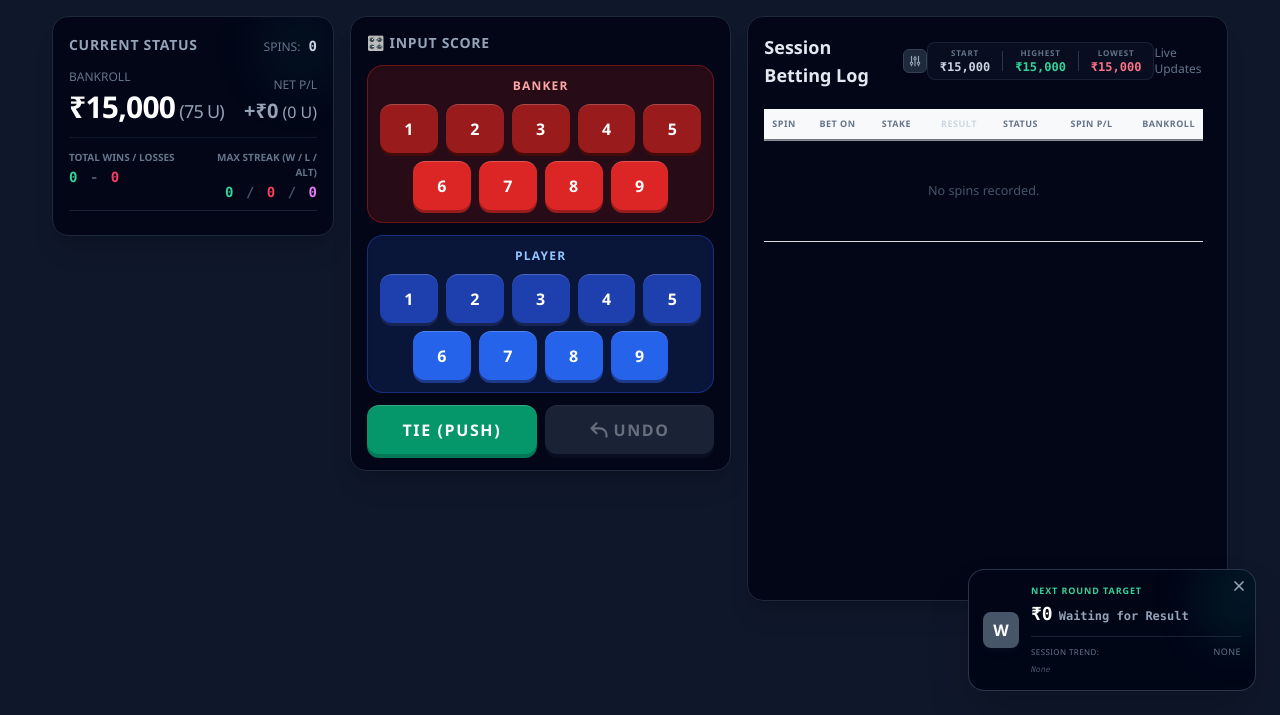
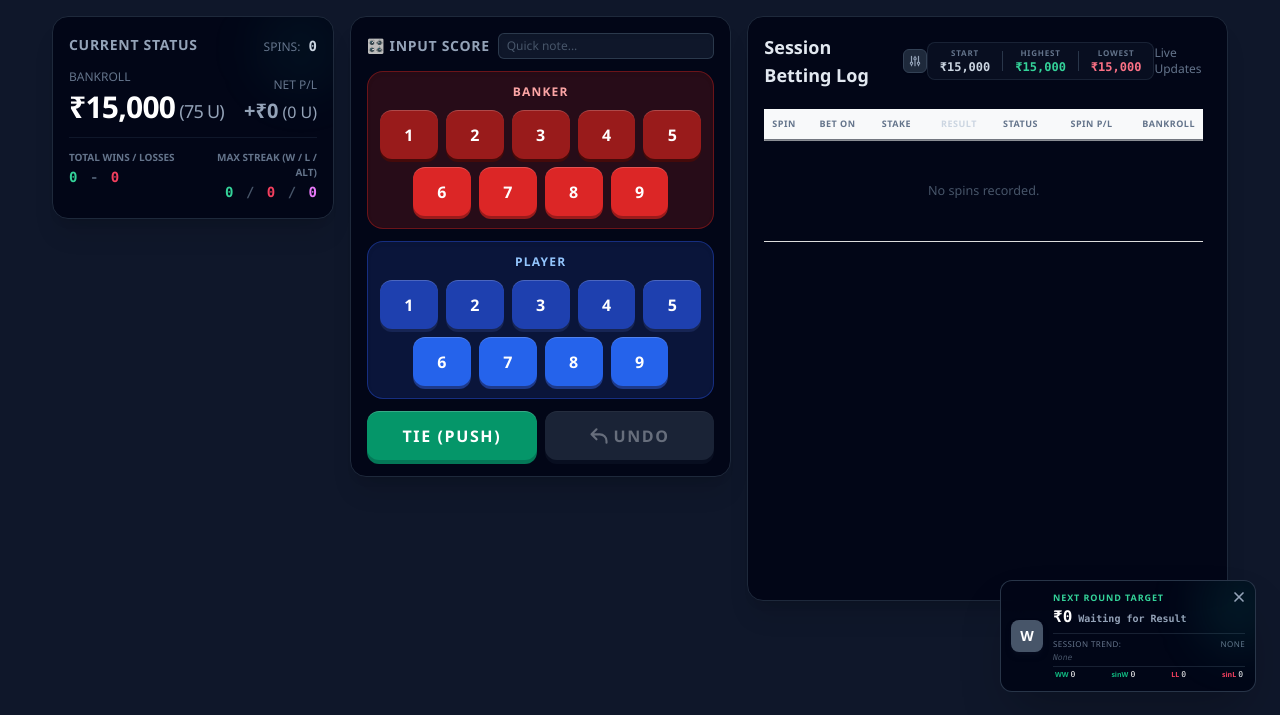
Before and after one commit to mallikambala/Malli-Baccarat-Dalembert, a Flask app: page / in a window 1280 px wide. Shown: the part 85-800 px from the top of the page. Run offline with Flask 3, Linux system fonts and the light colour scheme; data that the repository does not hold is empty; some libraries are stand-ins or nearby versions.

Commit message:
Streak Counter WW LL sinW sinL

```diff
--- a/static/js/script.js
+++ b/static/js/script.js
@@ -118,7 +118,8 @@ const renderNumberGrid = (lastSpunNumber = null, state) => {
 };
 
 const updateTargetIndicator = (indicator, desc, targetType) => {
-    indicator.className = "w-9 h-9 rounded-lg flex items-center justify-center font-bold text-white text-base shadow-md shrink-0";
+    // Adjusted w-8 h-8 rounded-lg text-sm to shrink icon overall
+    indicator.className = "w-8 h-8 rounded-lg flex items-center justify-center font-bold text-white text-sm shadow-md shrink-0";
 
     if (targetType === "Player") { indicator.classList.add("bg-blue-600", "shadow-blue-900/40"); indicator.innerText = "P"; if(desc) desc.innerText = "on Player"; }
     else if (targetType === "Banker") { indicator.classList.add("bg-red-600", "shadow-red-900/40"); indicator.innerText = "B"; if(desc) desc.innerText = "on Banker"; }
@@ -151,18 +152,19 @@ const updatePopupHUD = (state) => {
         }
     }
 
+    // Adjusted wrapper classes to p-2.5 rounded-xl
     if (lastRealSpin) {
         if (lastRealSpin.outcome === "Win") {
-            popupCard.className = "bg-emerald-950/95 border border-emerald-500/80 rounded-2xl p-3.5 shadow-2xl shadow-emerald-500/10 relative overflow-hidden backdrop-blur-md transition-all duration-300";
+            popupCard.className = "bg-emerald-950/95 border border-emerald-500/80 rounded-xl p-2.5 shadow-2xl shadow-emerald-500/10 relative overflow-hidden backdrop-blur-md transition-all duration-300";
             if (glowCircle) glowCircle.className = "absolute -right-6 -top-6 w-20 h-24 bg-emerald-400/20 rounded-full blur-xl";
             document.querySelector('#next_play_popup svg').setAttribute('stroke', '#a7f3d0');
         } else {
-            popupCard.className = "bg-rose-950/95 border border-rose-500/80 rounded-2xl p-3.5 shadow-2xl shadow-rose-500/10 relative overflow-hidden backdrop-blur-md transition-all duration-300";
+            popupCard.className = "bg-rose-950/95 border border-rose-500/80 rounded-xl p-2.5 shadow-2xl shadow-rose-500/10 relative overflow-hidden backdrop-blur-md transition-all duration-300";
             if (glowCircle) glowCircle.className = "absolute -right-6 -top-6 w-20 h-24 bg-rose-400/20 rounded-full blur-xl";
             document.querySelector('#next_play_popup svg').setAttribute('stroke', '#fecdd3');
         }
     } else {
-        popupCard.className = "bg-slate-950/95 border border-slate-700/80 rounded-2xl p-3.5 shadow-2xl relative overflow-hidden backdrop-blur-md transition-all duration-300";
+        popupCard.className = "bg-slate-950/95 border border-slate-700/80 rounded-xl p-2.5 shadow-2xl relative overflow-hidden backdrop-blur-md transition-all duration-300";
         if (glowCircle) glowCircle.className = "absolute -right-6 -top-6 w-20 h-24 bg-teal-500/10 rounded-full blur-xl";
         document.querySelector('#next_play_popup svg').setAttribute('stroke', '#94a3b8');
     }
@@ -171,6 +173,8 @@ const updatePopupHUD = (state) => {
     document.getElementById('popup_bet_display').innerText = formatDisplay(state.next_bet, 'small', true);
 
     let streakStr = `<span class="text-slate-500 font-medium">NONE</span>`;
+    let countWW = 0, countLL = 0, countSinW = 0, countSinL = 0;
+
     if (state.history && state.history.length > 0) {
         let latest = state.history[0];
         let w = latest.runWin || 0;
@@ -190,31 +194,99 @@ const updatePopupHUD = (state) => {
         } else if (a === 2) {
             streakStr = `<span class="text-fuchsia-400">ALT x2</span>`;
         }
+
+        let wlSpinsList = state.history.filter(s => s.outcome === 'Win' || s.outcome === 'Loss').slice(0, 36).reverse();
+
+        if (wlSpinsList.length > 0) {
+            let blocks = Array();
+            let currentBlock = { outcome: wlSpinsList[0].outcome, count: 1 };
+
+            for (let i = 1; i < wlSpinsList.length; i++) {
+                if (wlSpinsList[i].outcome === currentBlock.outcome) {
+                    currentBlock.count++;
+                } else {
+                    blocks.push(currentBlock);
+                    currentBlock = { outcome: wlSpinsList[i].outcome, count: 1 };
+                }
+            }
+            blocks.push(currentBlock);
+
+            let wBlocks = blocks.filter(b => b.outcome === 'Win');
+            if (wBlocks.length > 0) {
+                let latestType = wBlocks[wBlocks.length - 1].count >= 2 ? 'WW' : 'sinW';
+                let count = 0;
+                for (let i = wBlocks.length - 1; i >= 0; i--) {
+                    let t = wBlocks[i].count >= 2 ? 'WW' : 'sinW';
+                    if (t === latestType) count++;
+                    else break;
+                }
+                if (latestType === 'WW') countWW = count;
+                else countSinW = count;
+            }
+
+            let lBlocks = blocks.filter(b => b.outcome === 'Loss');
+            if (lBlocks.length > 0) {
+                let latestType = lBlocks[lBlocks.length - 1].count >= 2 ? 'LL' : 'sinL';
+                let count = 0;
+                for (let i = lBlocks.length - 1; i >= 0; i--) {
+                    let t = lBlocks[i].count >= 2 ? 'LL' : 'sinL';
+                    if (t === latestType) count++;
+                    else break;
+                }
+                if (latestType === 'LL') countLL = count;
+                else countSinL = count;
+            }
+        }
     }
 
     const streakValEl = document.getElementById('popup_current_streak_val');
     if (streakValEl) streakValEl.innerHTML = streakStr;
 
+    const wwEl = document.getElementById('trend_ww');
+    if (wwEl) wwEl.innerText = countWW;
+    const llEl = document.getElementById('trend_ll');
+    if (llEl) llEl.innerText = countLL;
+    const sinwEl = document.getElementById('trend_sinw');
+    if (sinwEl) sinwEl.innerText = countSinW;
+    const sinlEl = document.getElementById('trend_sinl');
+    if (sinlEl) sinlEl.innerText = countSinL;
+
     const popupTrendContainer = document.getElementById('popup_trend_container');
     if (popupTrendContainer) {
         if (!state.history || state.history.length === 0) {
-            popupTrendContainer.innerHTML = `<span class="text-[8px] text-slate-600 font-mono italic">None</span>`;
+            popupTrendContainer.innerHTML = `<span class="text-[8px] text-slate-600 font-mono italic col-span-12">None</span>`;
         } else {
             let wlSpins = state.history.filter(s => s.outcome === 'Win' || s.outcome === 'Loss');
 
             if (wlSpins.length === 0) {
-                popupTrendContainer.innerHTML = `<span class="text-[8px] text-slate-600 font-mono italic">None</span>`;
+                popupTrendContainer.innerHTML = `<span class="text-[8px] text-slate-600 font-mono italic col-span-12">None</span>`;
             } else {
-                let recentSpins = wlSpins.slice(0, 30).reverse();
+                let recentSpins = wlSpins.slice(0, 36).reverse();
                 let trendHtml = '';
 
-                recentSpins.forEach(s => {
+                for(let i=0; i < recentSpins.length; i++) {
+                    let s = recentSpins[i];
+
+                    let isStreak = false;
+                    if ((i > 0 && recentSpins[i-1].outcome === s.outcome) ||
+                        (i < recentSpins.length - 1 && recentSpins[i+1].outcome === s.outcome)) {
+                        isStreak = true;
+                    }
+
                     if (s.outcome === 'Win') {
-                        trendHtml += `<div class="w-[14px] h-[14px] rounded-[2px] bg-emerald-950/80 border border-emerald-500/50 text-emerald-400 flex items-center justify-center text-[8px] font-bold shadow-sm leading-none shrink-0">W</div>`;
+                        if (isStreak) {
+                            trendHtml += `<div class="w-[14px] h-[14px] rounded-t-[2px] bg-emerald-950/80 border-x border-t border-emerald-500/50 border-b-[3px] border-b-emerald-400 text-emerald-400 flex items-center justify-center text-[8px] font-bold shadow-sm leading-none">W</div>`;
+                        } else {
+                            trendHtml += `<div class="w-[14px] h-[14px] rounded-[2px] bg-emerald-950/80 border border-emerald-500/50 text-emerald-400 flex items-center justify-center text-[8px] font-bold shadow-sm leading-none">W</div>`;
+                        }
                     } else if (s.outcome === 'Loss') {
-                        trendHtml += `<div class="w-[14px] h-[14px] rounded-[2px] bg-rose-950/80 border border-rose-500/50 text-rose-400 flex items-center justify-center text-[8px] font-bold shadow-sm leading-none shrink-0">L</div>`;
+                        if (isStreak) {
+                            trendHtml += `<div class="w-[14px] h-[14px] rounded-t-[2px] bg-rose-950/80 border-x border-t border-rose-500/50 border-b-[3px] border-b-rose-500 text-rose-400 flex items-center justify-center text-[8px] font-bold shadow-sm leading-none">L</div>`;
+                        } else {
+                            trendHtml += `<div class="w-[14px] h-[14px] rounded-[2px] bg-rose-950/80 border border-rose-500/50 text-rose-400 flex items-center justify-center text-[8px] font-bold shadow-sm leading-none">L</div>`;
+                        }
                     }
-                });
+                }
 
                 popupTrendContainer.innerHTML = trendHtml;
             }
@@ -230,7 +302,6 @@ const dismissPopup = () => {
     if(popup) popup.classList.add('opacity-0', 'translate-y-12', 'pointer-events-none');
 };
 
-// COLUMN HIDE/SHOW LOGIC
 window.toggleColumnMenu = () => {
     document.getElementById('column_menu').classList.toggle('hidden');
 };
@@ -369,20 +440,22 @@ const updateUI = (state) => {
     if (maxAltEl) maxAltEl.innerText = maxRunAlt;
 
     const alertBox = document.getElementById('status_alert');
+    const alertContainer = document.getElementById('status_alert_container');
+
     if (state.status === "ACTIVE") {
         document.getElementById('number_grid_container').classList.remove('opacity-50', 'pointer-events-none', 'grayscale');
-        alertBox.className = "hidden";
+        if(alertContainer) alertContainer.classList.add('hidden');
     } else {
         document.getElementById('number_grid_container').classList.add('opacity-50', 'pointer-events-none', 'grayscale');
-        alertBox.classList.remove('hidden');
+        if(alertContainer) alertContainer.classList.remove('hidden');
 
         if (state.status === "TARGET_REACHED") {
-            alertBox.className = "flex flex-col space-y-2 rounded-xl p-2 border border-emerald-500 bg-emerald-950/30 text-emerald-400 mb-3";
+            alertBox.className = "flex flex-col space-y-2 rounded-xl p-2 border border-emerald-500 bg-emerald-950/30 text-emerald-400 mb-1 relative z-10";
             document.getElementById('status_icon').innerText = "🎯";
             document.getElementById('status_title').innerText = "Target Reached!";
             document.getElementById('status_msg').innerText = "Congratulations! You hit your target. Session saved.";
         } else if (state.status === "STOP_LOSS_HIT") {
-            alertBox.className = "flex flex-col space-y-2 rounded-xl p-2 border border-rose-500 bg-rose-950/30 text-rose-400 mb-3";
+            alertBox.className = "flex flex-col space-y-2 rounded-xl p-2 border border-rose-500 bg-rose-950/30 text-rose-400 mb-1 relative z-10";
             document.getElementById('status_icon').innerText = "🛑";
             document.getElementById('status_title').innerText = "Stop Loss Hit";
             document.getElementById('status_msg').innerText = "You have dropped to your stop loss limit.";
@@ -472,14 +545,13 @@ const updateUI = (state) => {
             outcomeBadge = `<span class="bg-slate-800 text-slate-400 border border-slate-700 px-1.5 py-0.5 rounded text-[8px] sm:text-[9px] font-bold uppercase tracking-wider font-mono">Push</span>`;
         }
 
-        // ADDED CLASSES FOR DYNAMIC HIDING
         logRows += `
             <tr class="${rowBgClass} transition-colors">
                 <td class="py-1.5 px-2 text-slate-400 font-mono font-medium text-[10px] sm:text-[11px] col-spin">${spin.spin}</td>
                 <td class="py-1.5 px-2 col-bet-on">${targetCell}</td>
                 <td class="py-1.5 px-2 font-mono font-medium text-slate-200 text-[10px] sm:text-xs col-stake">${formatDisplay(spin.bet_amount, 'small', true)}</td>
                 <td class="py-1.5 px-2 text-center col-result">${spunNumberCell}</td>
-                <td class="py-1.5 px-2 text-center col-status">${outcomeBadge}</td>
+                <td class="py-1.5 px-2 text-center">${outcomeBadge}</td>
                 <td class="py-1.5 px-2 text-right font-mono ${pnlClass} text-[10px] sm:text-xs col-spin-pnl">${formatDisplay(spin.pnl, 'small', true)}</td>
                 <td class="py-1.5 px-2 text-right font-mono font-bold text-white text-[10px] sm:text-xs col-bankroll">${formatDisplay(spin.bankroll, 'small', true)}</td>
             </tr>
@@ -558,10 +630,20 @@ const resetSession = async () => {
     }
 };
 
+document.addEventListener('DOMContentLoaded', () => {
+    const noteInput = document.getElementById('quick_note');
+    if (noteInput) {
+        noteInput.value = localStorage.getItem('casinoQuickNote') || '';
+        noteInput.addEventListener('input', (e) => {
+            localStorage.setItem('casinoQuickNote', e.target.value);
+        });
+    }
+});
+
 window.addEventListener('DOMContentLoaded', async () => {
     try {
         const response = await fetch('/state');
         updateUI(await response.json());
-        initColumns(); // Initialize Column Toggle Checkboxes
+        initColumns();
     } catch (err) { console.error("Error pulling initial state:", err); }
 });
--- a/templates/index.html
+++ b/templates/index.html
@@ -107,9 +107,10 @@
                         </div>
                     </div>
                 </div>
+
+                <div id="status_alert_container" class="hidden">
                     <div class="my-2 border-t border-slate-800/80 relative z-10"></div>
-
-                <div id="status_alert" class="hidden flex-col space-y-2 rounded-xl p-2 border mb-1 transition-all duration-300 relative z-10">
+                    <div id="status_alert" class="flex flex-col space-y-2 rounded-xl p-2 border mb-1 transition-all duration-300 relative z-10">
                         <div class="flex items-center space-x-2">
                             <span id="status_icon" class="text-lg"></span>
                             <div>
@@ -121,11 +122,13 @@
                     </div>
                 </div>
             </div>
+        </div>
 
         <div class="lg:col-span-7 xl:col-span-4 space-y-3 sm:space-y-4">
-            <div class="bg-slate-950 border border-slate-800 rounded-2xl p-3 sm:p-4 shadow-xl flex flex-col">
-                <div class="flex items-center justify-between mb-2 sm:mb-3">
-                    <h2 id="grid_title" class="text-xs sm:text-sm font-semibold text-slate-400 uppercase tracking-wider">🎛️ Input Score</h2>
+            <div class="bg-slate-950 border border-slate-800 rounded-2xl p-3 sm:p-4 shadow-xl flex flex-col h-full">
+                <div class="flex items-center justify-between mb-2 sm:mb-3 gap-2">
+                    <h2 id="grid_title" class="text-xs sm:text-sm font-semibold text-slate-400 uppercase tracking-wider whitespace-nowrap shrink-0">🎛️ Input Score</h2>
+                    <input type="text" id="quick_note" placeholder="Quick note..." class="flex-1 min-w-0 bg-slate-900 border border-slate-700/80 rounded-md px-2 py-1 text-[10px] sm:text-xs text-slate-300 placeholder-slate-600 focus:outline-none focus:border-teal-500/50 transition-colors shadow-inner">
                 </div>
                 <div id="number_grid_container" class="transition-all duration-300 flex flex-col"></div>
             </div>
@@ -138,7 +141,6 @@
                     <div class="flex items-center space-x-2">
                         <h2 class="text-base sm:text-lg font-bold text-slate-200 hidden sm:block">Session Betting Log</h2>
 
-                        <!-- COLUMN CUSTOMIZER MENU -->
                         <div class="relative">
                             <button id="column_menu_btn" onclick="toggleColumnMenu()" class="text-slate-400 hover:text-white transition-colors p-1 rounded-md bg-slate-800 hover:bg-slate-700 border border-slate-700 shadow-sm" title="Customize Columns">
                                 <svg xmlns="http://www.w3.org/2000/svg" class="h-3.5 w-3.5" fill="none" viewBox="0 0 24 24" stroke="currentColor"><path stroke-linecap="round" stroke-linejoin="round" stroke-width="2" d="M12 6V4m0 2a2 2 0 100 4m0-4a2 2 0 110 4m-6 8a2 2 0 100-4m0 4a2 2 0 110-4m0 4v2m0-6V4m6 6v10m6-2a2 2 0 100-4m0 4a2 2 0 110-4m0 4v2m0-6V4" /></svg>
@@ -197,29 +199,41 @@
         </div>
     </main>
 
-    <div id="next_play_popup" class="fixed bottom-4 sm:bottom-6 right-4 sm:right-6 z-50 transform translate-y-12 opacity-0 pointer-events-none transition-all duration-500 ease-out max-w-[18rem] w-full">
-        <div class="bg-slate-950/95 border border-slate-700/80 rounded-2xl p-3.5 shadow-2xl relative overflow-hidden backdrop-blur-md">
+    <!-- FLOATING POPUP: Stripped margins/paddings to compress vertically -->
+    <div id="next_play_popup" class="fixed bottom-4 sm:bottom-6 right-4 sm:right-6 z-50 transform translate-y-12 opacity-0 pointer-events-none transition-all duration-500 ease-out max-w-[16rem] w-full">
+        <div class="bg-slate-950/95 border border-slate-700/80 rounded-xl p-2.5 shadow-2xl relative overflow-hidden backdrop-blur-md">
             <div class="absolute -right-6 -top-6 w-20 h-24 bg-teal-500/10 rounded-full blur-xl"></div>
             <button onclick="dismissPopup()" class="absolute top-2 right-2 text-slate-500 hover:text-slate-300 transition-colors">
                 <svg xmlns="http://www.w3.org/2000/svg" class="h-4 w-4" fill="none" viewBox="0 0 24 24" stroke="currentColor"><path stroke-linecap="round" stroke-linejoin="round" stroke-width="2.5" d="M6 18L18 6M6 6l12 12" /></svg>
             </button>
-            <div class="flex items-center space-x-3">
-                <div id="popup_color_indicator" class="w-10 h-10 rounded-xl flex items-center justify-center font-extrabold text-white text-base shadow-lg shrink-0">W</div>
+            <div class="flex items-center space-x-2.5">
+                <div id="popup_color_indicator" class="w-8 h-8 rounded-lg flex items-center justify-center font-extrabold text-white text-sm shadow-lg shrink-0">W</div>
                 <div class="w-full">
-                    <div class="text-[8px] sm:text-[9px] text-emerald-400 font-extrabold uppercase tracking-widest mb-0.5">NEXT ROUND TARGET</div>
+                    <div class="text-[8px] sm:text-[9px] text-emerald-400 font-extrabold uppercase tracking-widest mb-0">NEXT ROUND TARGET</div>
                     <div class="flex items-baseline space-x-1.5 font-mono">
-                        <span id="popup_bet_display" class="text-base sm:text-lg font-black text-white">0 U</span>
-                        <span id="popup_color_desc" class="text-[10px] sm:text-xs font-semibold text-slate-400 truncate">Waiting for Result</span>
+                        <span id="popup_bet_display" class="text-sm sm:text-base font-black text-white">0 U</span>
+                        <span id="popup_color_desc" class="text-[9px] sm:text-[10px] font-semibold text-slate-400 truncate">Waiting for Result</span>
                     </div>
 
-                    <div class="mt-2 border-t border-slate-800/80 pt-1.5">
-                        <div id="popup_trend" class="mt-0.5">
-                            <div class="flex justify-between items-baseline mb-1.5">
+                    <!-- Compressed gap, margin-top, and padding-top -->
+                    <div class="mt-1 border-t border-slate-800/80 pt-1">
+                        <div id="popup_trend">
+                            <div class="flex justify-between items-baseline mb-0.5">
                                 <span class="text-slate-500 text-[8px] font-medium uppercase tracking-wider">Session Trend:</span>
-                                <span id="popup_current_streak_val" class="text-[9px] uppercase font-bold tracking-wider">NONE</span>
+                                <span id="popup_current_streak_val" class="text-[8px] uppercase font-bold tracking-wider">NONE</span>
                             </div>
-                            <div id="popup_trend_container" class="flex flex-wrap gap-[3px]">
-                                <span class="text-[8px] text-slate-600 font-mono italic">None</span>
+
+                            <!-- 12-COLUMN GRID FOR EXACTLY 3 ROWS OF 12 (36 TOTAL) -->
+                            <div id="popup_trend_container" class="grid grid-cols-12 gap-[2px] w-fit mb-0.5">
+                                <span class="text-[8px] text-slate-600 font-mono italic col-span-12">None</span>
+                            </div>
+
+                            <!-- Trend Counts -->
+                            <div class="flex justify-between items-center pt-0.5 border-t border-slate-800/80 px-0.5">
+                                <div class="flex gap-0.5 items-baseline"><span class="text-[7px] text-emerald-500 font-bold">WW</span><span id="trend_ww" class="text-[8px] text-white font-mono">0</span></div>
+                                <div class="flex gap-0.5 items-baseline"><span class="text-[7px] text-emerald-500 font-bold">sinW</span><span id="trend_sinw" class="text-[8px] text-white font-mono">0</span></div>
+                                <div class="flex gap-0.5 items-baseline"><span class="text-[7px] text-rose-500 font-bold">LL</span><span id="trend_ll" class="text-[8px] text-white font-mono">0</span></div>
+                                <div class="flex gap-0.5 items-baseline"><span class="text-[7px] text-rose-500 font-bold">sinL</span><span id="trend_sinl" class="text-[8px] text-white font-mono">0</span></div>
                             </div>
                         </div>
 
@@ -229,6 +243,6 @@
         </div>
     </div>
 
-    <script src="{{ url_for('static', filename='js/script.js') }}?v=25"></script>
+    <script src="{{ url_for('static', filename='js/script.js') }}?v=48"></script>
 </body>
 </html>
```
Lines whose indentation alone changed are shown as unchanged.
